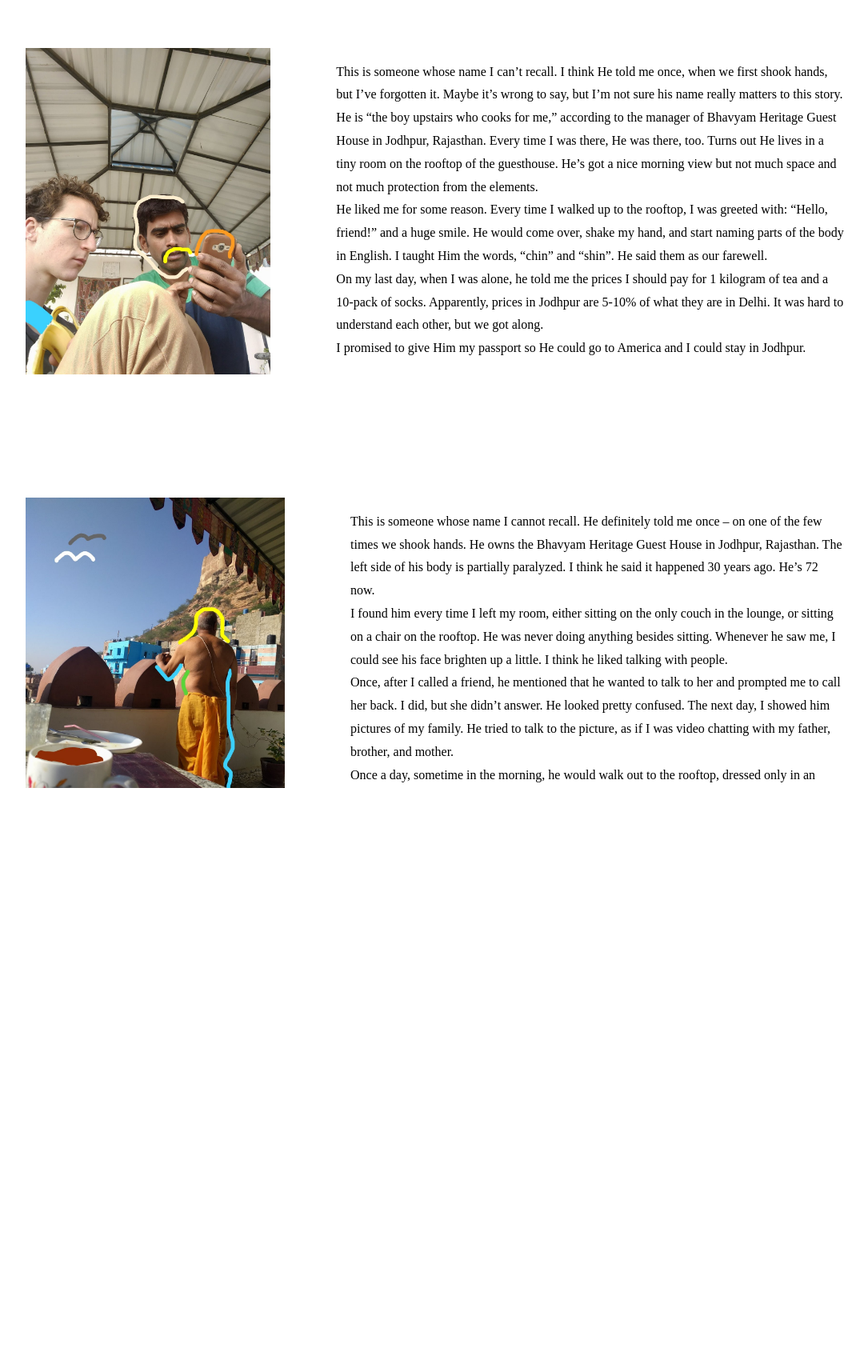
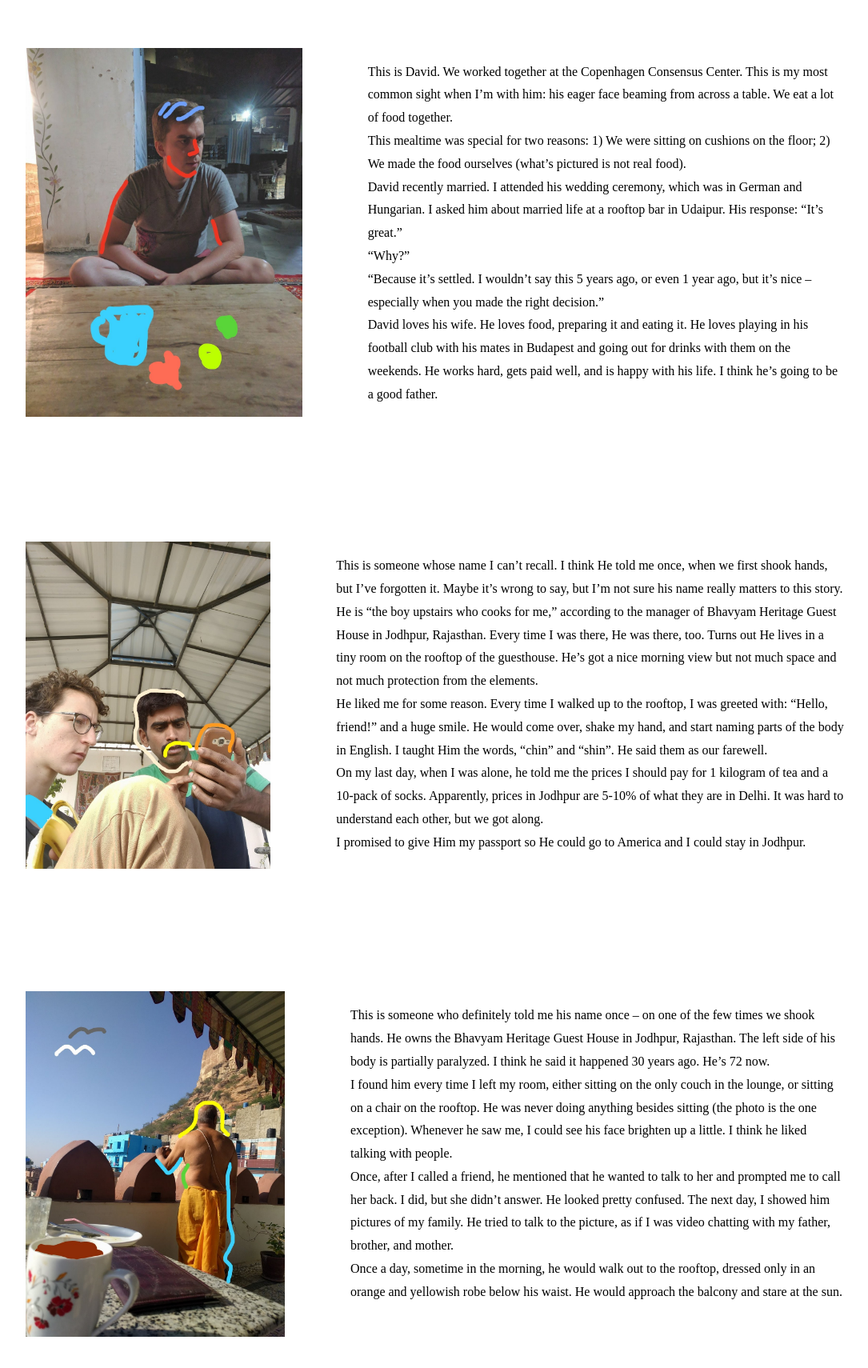
Before and after one commit to gitbenji/gitbenji.github.io, a plain HTML site: page people/index.html in a window 1280 px wide. Shown: the part 286-1996 px from the top of the page at 80% size, without its empty margins (96-1181 px from the left). Drawn offline with Linux system fonts and the light colour scheme.

Commit message:
link to matt

```diff
--- a/people/index.html
+++ b/people/index.html
@@ -4,6 +4,21 @@
 		<meta name="viewport" content="width=device-width, initial-scale=1">
 	</head>
 	<body>
+		<div class="row">
+			<div class="img-container">
+				<img src="./images/david.jpg">
+			</div>
+			<div class="txt-container">
+				<p>
+					This is David. We worked together at the Copenhagen Consensus Center. This is my most common sight when I’m with him: his eager face beaming from across a table. We eat a lot of food together.<br>
+				    This mealtime was special for two reasons: 1) We were sitting on cushions on the floor; 2) We made the food ourselves (what’s pictured is not real food).<br>
+				    David recently married. I attended his wedding ceremony, which was in German and Hungarian. I asked him about married life at a rooftop bar in Udaipur. His response: “It’s great.”<br>
+				    “Why?”<br>
+				    “Because it’s settled. I wouldn’t say this 5 years ago, or even 1 year ago, but it’s nice – especially when you made the right decision.”<br>
+				    David loves his wife. He loves food, preparing it and eating it. He loves playing in his football club with his mates in Budapest and going out for drinks with them on the weekends. He works hard, gets paid well, and is happy with his life. I think he’s going to be a good father.
+				</p>
+			</div>
+		</div>
 		<div class="row">
 			<div class="img-container">
 				<img src="./images/moustache.jpg">
@@ -24,27 +39,12 @@
 			</div>
 			<div class="txt-container">
 				<p>
-					This is someone whose name I cannot recall. He definitely told me once – on one of the few times we shook hands. He owns the Bhavyam Heritage Guest House in Jodhpur, Rajasthan. The left side of his body is partially paralyzed. I think he said it happened 30 years ago. He’s 72 now.<br>
-				    I found him every time I left my room, either sitting on the only couch in the lounge, or sitting on a chair on the rooftop. He was never doing anything besides sitting. Whenever he saw me, I could see his face brighten up a little. I think he liked talking with people.<br>
+					This is someone who definitely told me his name once – on one of the few times we shook hands. He owns the Bhavyam Heritage Guest House in Jodhpur, Rajasthan. The left side of his body is partially paralyzed. I think he said it happened 30 years ago. He’s 72 now.<br>
+				    I found him every time I left my room, either sitting on the only couch in the lounge, or sitting on a chair on the rooftop. He was never doing anything besides sitting (the photo is the one exception). Whenever he saw me, I could see his face brighten up a little. I think he liked talking with people.<br>
 				    Once, after I called a friend, he mentioned that he wanted to talk to her and prompted me to call her back. I did, but she didn’t answer. He looked pretty confused. The next day, I showed him pictures of my family. He tried to talk to the picture, as if I was video chatting with my father, brother, and mother.<br>
 				    Once a day, sometime in the morning, he would walk out to the rooftop, dressed only in an orange and yellowish robe below his waist. He would approach the balcony and stare at the sun.
 				</p>
 			</div>
 		</div>
-		<div class="row">
-			<div class="img-container">
-				<img src="./images/david.jpg">
-			</div>
-			<div class="txt-container">
-				<p>
-					This is David. He was a coworker at the Copenhagen Consensus Center. This is my most common sight when I’m with him – his eager face from across a table. We eat a lot of food together.<br>
-				    This time was special for two reasons: 1) We were sitting on cushions on the floor; 2) We made the food ourselves (what’s pictured is not real food).<br>
-				    David recently married. I attended his wedding ceremony, which was in German and Hungarian. I asked him about married life at a rooftop bar in Udaipur. His response: “It’s great.”<br>
-				    “Why?”<br>
-				    “Because it’s settled. I wouldn’t say this 5 years ago, or even 1 year ago, but it’s nice – especially when you made the right decision.”<br>
-				    David loves his wife. He loves food, preparing it and eating it. He loves playing in his football club with his mates in Budapest and going out for drinks with them on the weekends. He works hard, gets paid a good amount, and is happy with his life. I think he’s going to be a good father.
-				</p>
-			</div>
-		</div>
 	</body>
 </html>
```
Also changed, not shown: index.html (+2 -13 lines), studio-office/index.html (+2 -1 lines).
